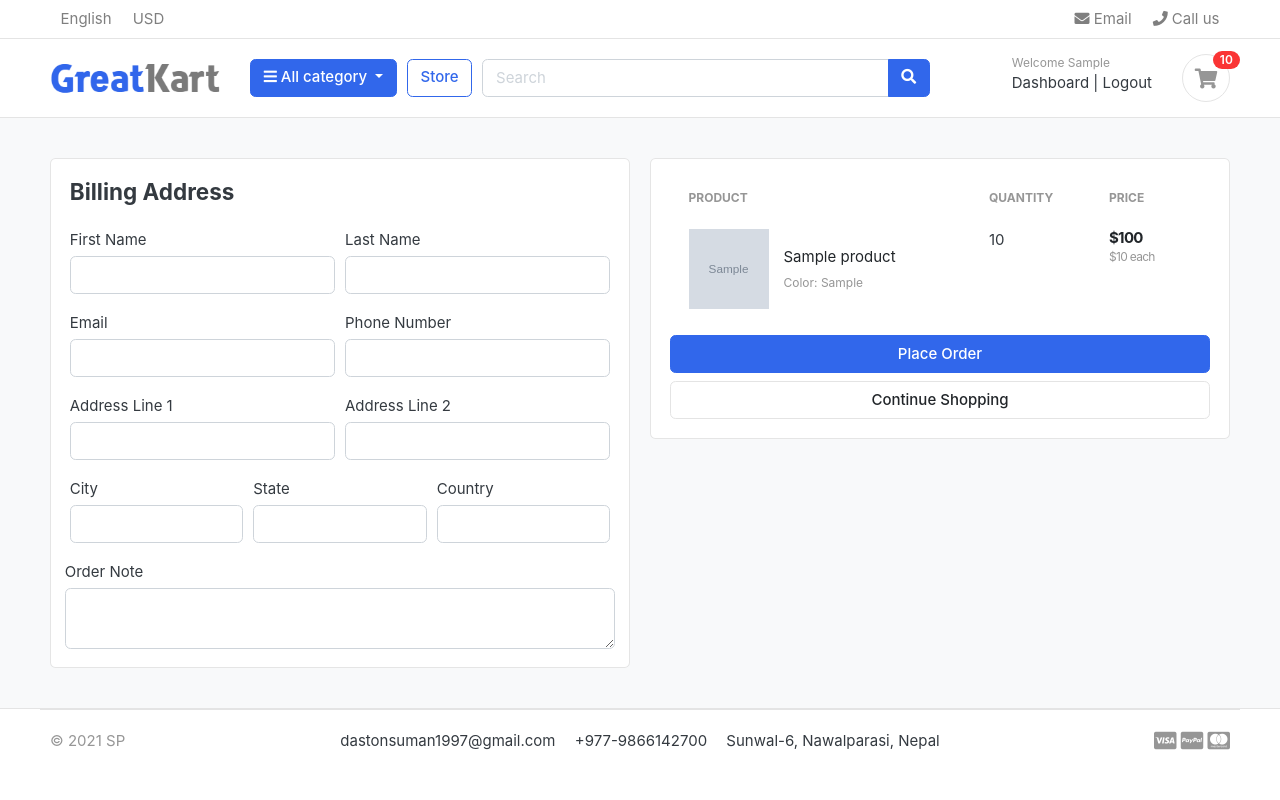
After one commit to sumanpaudel1997/django-e-commerce, a Django app: page /cart/checkout/ in a window 1280 px wide. The commit adds this page. Run offline with Django 3.2, Linux system fonts and the light colour scheme; a user stored in the database is signed in; tables that the repository leaves empty hold one stand-in row (values such as "Sample post"); grey boxes marked "Sample" are stand-in pictures; some libraries are stand-ins or nearby versions; some web fonts are replaced.

Commit message:
checkout page

```diff
--- a/carts/context_processors.py
+++ b/carts/context_processors.py
@@ -7,7 +7,10 @@ def  counter(request):
     else:
         try:
             cart=Cart.objects.filter(cart_id=_cart_id(request))
-            cart_items=CartItem.objects.all().filter(cart=cart[:1])
+            if request.user.is_authenticated:
+                cart_items=CartItem.objects.all().filter(user=request.user)
+            else:
+                cart_items=CartItem.objects.all().filter(cart=cart[:1])
             for cart_item in cart_items:
                 cart_count+=cart_item.quantity
         except Cart.DoesNotExist:
--- a/carts/models.py
+++ b/carts/models.py
@@ -1,3 +1,4 @@
+from accounts.models import Account
 from django.db import models
 from store.models import Product, Variation
 # Create your models here.
@@ -11,9 +12,10 @@ class Cart(models.Model):
 
 
 class CartItem(models.Model):
+    user= models.ForeignKey(Account,on_delete=models.CASCADE,null=True)
     product=models.ForeignKey(Product,on_delete=models.CASCADE)
     variations=models.ManyToManyField(Variation,blank=True)
-    cart = models.ForeignKey(Cart,on_delete=models.CASCADE)
+    cart = models.ForeignKey(Cart,on_delete=models.CASCADE,null=True)
     quantity=models.IntegerField()
     is_active=models.BooleanField(default=True)
 
--- a/carts/urls.py
+++ b/carts/urls.py
@@ -7,4 +7,6 @@ urlpatterns=[
     path('remove_cart/<int:product_id>/<int:cart_item_id>/',views.remove_cart,name='remove_cart'),
     path('delete_cart/<int:product_id>/<int:cart_item_id>/',views.delete_cart,name='delete_cart'),
 
+    path('checkout/',views.checkout,name='checkout'),
+
 ]
--- a/carts/views.py
+++ b/carts/views.py
@@ -2,6 +2,7 @@ from django.shortcuts import render,redirect,get_object_or_404,HttpResponse
 from store.models  import Product,Variation
 from .models import Cart,CartItem
 from django.core.exceptions import ObjectDoesNotExist
+from django.contrib.auth.decorators import login_required
 # Create your views here.
 def _cart_id(request):
     cart=request.session.session_key
@@ -9,74 +10,136 @@ def _cart_id(request):
         cart=request.session.create()
     return cart
 def add_cart(request,product_id):
+    current_user=request.user
     product=Product.objects.get(id=product_id) #get the id
-    product_variation=[]
-    if request.method == 'POST':
-        for item in request.POST:
-            key=item
-            value=request.POST[key]
+    #check if user is authenticated
+    if current_user.is_authenticated:
+        product_variation=[]
+        if request.method == 'POST':
+            for item in request.POST:
+                key=item
+                value=request.POST[key]
 
-            try:
-                variation=Variation.objects.get(product=product,variation_category__iexact=key,variation_value__iexact=value)
-                product_variation.append(variation)
-            except:
-                pass
+                try:
+                    variation=Variation.objects.get(product=product,variation_category__iexact=key,variation_value__iexact=value)
+                    product_variation.append(variation)
+                except:
+                    pass
 
 
-    try:
-        cart=Cart.objects.get(cart_id=_cart_id(request)) # getting cart using private function
-    except Cart.DoesNotExist:
-        cart=Cart.objects.create(
-            cart_id=_cart_id(request)
-        )
-    cart.save()
+        is_cart_item_exists=CartItem.objects.filter(product=product,user=current_user).exists()
+        if is_cart_item_exists:
+            cart_item=CartItem.objects.filter(product=product,user=current_user)
+            #existing variaton and prodcut variation and item_id
+            ex_var_list=[]
+            id=[]
+            for item in cart_item:
+                existing_variation=item.variations.all()
+                ex_var_list.append(list(existing_variation))
+                id.append(item.id)
 
-    is_cart_item_exists=CartItem.objects.filter(product=product,cart=cart).exists()
-    if is_cart_item_exists:
-        cart_item=CartItem.objects.filter(product=product,cart=cart)
-        #existing variaton and prodcut variation and item_id
 
-        ex_var_list=[]
-        id=[]
-        for item in cart_item:
-            existing_variation=item.variations.all()
-            ex_var_list.append(list(existing_variation))
-            id.append(item.id)
 
-        print(ex_var_list)
+            if product_variation in ex_var_list:
+                #increase the item quantity
+                index=ex_var_list.index(product_variation)
+                item_id=id[index]
+                item=CartItem.objects.get(product=product,id=item_id)
+                item.quantity+=1
+                item.save()
 
-        if product_variation in ex_var_list:
-            #increase the item quantity
-            index=ex_var_list.index(product_variation)
-            item_id=id[index]
-            item=CartItem.objects.get(product=product,id=item_id)
-            item.quantity+=1
-            item.save()
+            else:
+                item=CartItem.objects.create(product=product,quantity=1,user=current_user)
+                if len(product_variation)>0:
+                    item.variations.clear()
+                    item.variations.add(*product_variation)
+                item.save()
+        else:
+            cart_item=CartItem.objects.create(
+                product=product,
+                quantity=1,
+                user=current_user,
+            )
+            if len(product_variation)>0:
+                cart_item.variations.clear()
+                cart_item.variations.add(*product_variation)
+            cart_item.save()
 
+        return redirect('cart')
+    #user that is not authenticated
+    else:
+        product_variation=[]
+        if request.method == 'POST':
+            for item in request.POST:
+                key=item
+                value=request.POST[key]
+
+                try:
+                    variation=Variation.objects.get(product=product,variation_category__iexact=key,variation_value__iexact=value)
+                    product_variation.append(variation)
+                except:
+                    pass
+
+
+        try:
+            cart=Cart.objects.get(cart_id=_cart_id(request)) # getting cart using private function
+        except Cart.DoesNotExist:
+            cart=Cart.objects.create(
+                cart_id=_cart_id(request)
+            )
+        cart.save()
+
+        is_cart_item_exists=CartItem.objects.filter(product=product,cart=cart).exists()
+        if is_cart_item_exists:
+            cart_item=CartItem.objects.filter(product=product,cart=cart)
+            #existing variaton and prodcut variation and item_id
+
+            ex_var_list=[]
+            id=[]
+            for item in cart_item:
+                existing_variation=item.variations.all()
+                ex_var_list.append(list(existing_variation))
+                id.append(item.id)
+
+            print(ex_var_list)
+
+
+            if product_variation in ex_var_list:
+                #increase the item quantity
+                index=ex_var_list.index(product_variation)
+                item_id=id[index]
+                item=CartItem.objects.get(product=product,id=item_id)
+                item.quantity+=1
+                item.save()
+
+            else:
+                item=CartItem.objects.create(product=product,quantity=1,cart=cart)
+                if len(product_variation)>0:
+                    item.variations.clear()
+                    item.variations.add(*product_variation)
+                item.save()
         else:
-            item=CartItem.objects.create(product=product,quantity=1,cart=cart)
+            cart_item=CartItem.objects.create(
+                product=product,
+                quantity=1,
+                cart=cart,
+            )
             if len(product_variation)>0:
-                item.variations.clear()
-                item.variations.add(*product_variation)
-            item.save()
-    else:
-        cart_item=CartItem.objects.create(
-            product=product,
-            quantity=1,
-            cart=cart,
-        )
-        if len(product_variation)>0:
-            cart_item.variations.clear()
-            cart_item.variations.add(*product_variation)
-        cart_item.save()
+                cart_item.variations.clear()
+                cart_item.variations.add(*product_variation)
+            cart_item.save()
 
-    return redirect('cart')
+        return redirect('cart')
 
 def remove_cart(request,product_id,cart_item_id):
-    cart=Cart.objects.get(cart_id=_cart_id(request))
     product=get_object_or_404(Product,id=product_id)
     try:
-        cart_item=CartItem.objects.get(product=product,cart=cart,id=cart_item_id)
+        if request.user.is_authenticated:
+            cart_item=CartItem.objects.get(product=product,user=request.user,id=cart_item_id)
+        else:
+            cart=Cart.objects.get(cart_id=_cart_id(request))
+            cart_item=CartItem.objects.get(product=product,cart=cart,id=cart_item_id)
+
         if cart_item.quantity>1:
             cart_item.quantity-=1
             cart_item.save()
@@ -86,17 +149,57 @@ def remove_cart(request,product_id,cart_item_id):
         pass
     return redirect('cart')
 def delete_cart(request,product_id,cart_item_id):
-    cart=Cart.objects.get(cart_id=_cart_id(request))
+
     product=get_object_or_404(Product,id=product_id)
-    cart_item=CartItem.objects.get(product=product,cart=cart,id=cart_item_id)
+    if request.user.is_authenticated:
+        cart_item=CartItem.objects.get(product=product,user=request.user,id=cart_item_id)
+
+    else:
+        cart=Cart.objects.get(cart_id=_cart_id(request))
+
+        cart_item=CartItem.objects.get(product=product,cart=cart,id=cart_item_id)
     cart_item.delete()
     return redirect('cart')
 
-def cart(request,total=0,quantity=0,cart_item=None):
+def cart(request,total=0,quantity=0,cart_items=None):
     try:
+        tax=0
+        grand_total=0
+        if request.user.is_authenticated:
+            cart_items=CartItem.objects.filter(user=request.user,is_active=True)
+        else:
+            cart=Cart.objects.get(cart_id=_cart_id(request))
+            cart_items=CartItem.objects.filter(cart=cart,is_active=True)
 
-        cart=Cart.objects.get(cart_id=_cart_id(request))
-        cart_items=CartItem.objects.filter(cart=cart,is_active=True)
+        for cart_item in cart_items:
+            total+=(cart_item.product.price*cart_item.quantity)
+            quantity+=cart_item.quantity
+        tax=(2*total)/100
+        grand_total=total+tax
+
+    except ObjectDoesNotExist:
+        pass
+
+    context={
+        'total':total,
+        'quantity':quantity,
+        'cart_items':cart_items,
+        'tax':tax,
+        'grand_total':grand_total,
+    }
+    return render(request,'store/cart.html',context)
+
+@login_required(login_url='login')
+def checkout(request,total=0,quantity=0,cart_items=None):
+    try:
+        tax=0
+        grand_total=0
+        if request.user.is_authenticated:
+            cart_items=CartItem.objects.filter(user=request.user,is_active=True)
+        else:
+            cart=Cart.objects.get(cart_id=_cart_id(request))
+            cart_items=CartItem.objects.filter(cart=cart,is_active=True)
+
         for cart_item in cart_items:
             total+=(cart_item.product.price*cart_item.quantity)
             quantity+=cart_item.quantity
@@ -112,6 +215,4 @@ def cart(request,total=0,quantity=0,cart_item=None):
         'tax':tax,
         'grand_total':grand_total,
     }
-
-
-    return render(request,'store/cart.html',context)
+    return render(request,'store/checkout.html',context)
--- a/templates/includes/navbar.html
+++ b/templates/includes/navbar.html
@@ -66,7 +66,7 @@
 				<div class="d-flex justify-content-end mb-3 mb-lg-0">
 					{% if user.id is None%}
 					<div class="widget-header">
-						<small class="title text-muted">Welcome guest!</small>
+						<small class="title text-muted">Welcome </small>
 						<div>
 							<a href="{%url 'login'%}">Sign in</a> <span class="dark-transp"> | </span>
 							<a href="{%url 'register'%}"> Register</a>
--- a/templates/store/cart.html
+++ b/templates/store/cart.html
@@ -108,7 +108,7 @@
 			<p class="text-center mb-3">
 				<img src="{% static './images/misc/payments.png'%}" height="26">
 			</p>
-			<a href="./place-order.html" class="btn btn-primary btn-block"> Checkout </a>
+			<a href="{%url 'checkout'%}" class="btn btn-primary btn-block"> Checkout </a>
 			<a href="{%url 'store'%}" class="btn btn-light btn-block">Continue Shopping</a>
 		</div> <!-- card-body.// -->
 		</div> <!-- card.// -->
--- /dev/null
+++ b/templates/store/checkout.html
@@ -0,0 +1,139 @@
+{% extends 'base.html' %}
+
+{% load static %}
+{% block content %}
+<section class="section-content padding-y bg">
+<div class='container'>
+<!-- ============================ COMPONENT 1 ================================= -->
+
+<div class="row">
+	<aside class="col-lg-6">
+<div class="card">
+  <div class="card-body">
+    <h4 class="card-title mb-4">Billing Address</h4>
+    <form action="#" method="POST">
+      {% csrf_token %}
+      <div class="form-row">
+        <div class="col form-group">
+          <label for="">First Name</label>
+          <input type="text" name="first_name" class="form-control" required>
+        </div>
+        <div class="col form-group">
+          <label for="">Last Name</label>
+          <input type="text" name="last_name" class="form-control" required>
+        </div>
+      </div>
+      <div class="form-row">
+        <div class="col form-group">
+          <label for="">Email</label>
+          <input type="email" name="email" class="form-control" required>
+        </div>
+        <div class="col form-group">
+          <label for="">Phone Number</label>
+          <input type="text" name="phone" class="form-control" required>
+        </div>
+      </div>
+      <div class="form-row">
+        <div class="col form-group">
+          <label for="">Address Line 1</label>
+          <input type="text" name="address_line_1" class="form-control" required>
+        </div>
+        <div class="col form-group">
+          <label for="">Address Line 2</label>
+          <input type="text" name="address_line_2" class="form-control">
+        </div>
+      </div>
+      <div class="form-row">
+        <div class="col form-group">
+          <label for="">City</label>
+          <input type="text" name="city" class="form-control" required>
+        </div>
+        <div class="col form-group">
+          <label for="">State</label>
+          <input type="text" name="state" class="form-control" required>
+        </div>
+        <div class="col form-group">
+          <label for="">Country</label>
+          <input type="text" name="country" class="form-control" required>
+        </div>
+        </div>
+        <div class="form-row">
+          <label for="">Order Note</label>
+          <textarea name="order_note" rows="2" class="form-control"></textarea>
+        </div>
+
+
+  </div>
+</div> <!-- card.// -->
+
+	</aside> <!-- col.// -->
+<aside class="col-lg-6">
+
+		<div class="card">
+		<div class="card-body">
+			<table class="table table-borderless table-shopping-cart">
+<thead class="text-muted">
+<tr class="small text-uppercase">
+  <th scope="col">Product</th>
+  <th scope="col" width="120">Quantity</th>
+  <th scope="col" width="120">Price</th>
+
+</tr>
+</thead>
+<tbody>
+
+
+    {% for cart_item in cart_items %}
+
+
+
+<tr>
+	<td>
+		<figure class="itemside align-items-center">
+			<a href="{{cart_item.product.get_url}}"class="aside"><img src="{{cart_item.product.images.url}} "class="img-sm"></a>
+			<figcaption class="info">
+				<a href="{{cart_item.product.get_url}}" class="title text-dark">{{cart_item.product.product_name}}</a>
+				<p class="text-muted small">
+					{% if cart_item.variations.all%}
+						{%for item in cart_item.variations.all%}
+						{{item.variation_category | capfirst}}: {{item.variation_value| capfirst}} <br>
+						{%endfor%}
+					{%endif%}
+				</p>
+			</figcaption>
+		</figure>
+	</td>
+	<td>
+    <label for=''>{{cart_item.quantity}}</label>
+	</td>
+	<td>
+		<div class="price-wrap">
+			<var class="price">${{cart_item.sub_total}}</var>
+            <small class="text-muted">${{cart_item.product.price}} each</small>
+
+		</div> <!-- price-wrap .// -->
+	</td>
+
+</tr>
+{% endfor %}
+</tbody>
+</table>
+
+    <button type='submit' name='submit' class='btn btn-primary btn-block'> Place Order</button>
+			<a href="{%url 'store'%}" class="btn btn-light btn-block">Continue Shopping</a>
+    </form >
+		</div> <!-- card-body.// -->
+		</div> <!-- card.// -->
+
+
+</aside> <!-- col.// -->
+
+
+</div> <!-- row.// -->
+<!-- ============================ COMPONENT 1 END .// ================================= -->
+
+</div> <!-- container .//  -->
+</section>
+<!-- ========================= SECTION CONTENT END// ========================= -->
+
+{% endblock content %}
```
Also changed, not shown: accounts/views.py (+48 -1 lines), accounts/migrations/0002_alter_account_managers.py (added), carts/migrations/0003_auto_20210809_1517.py (added).
